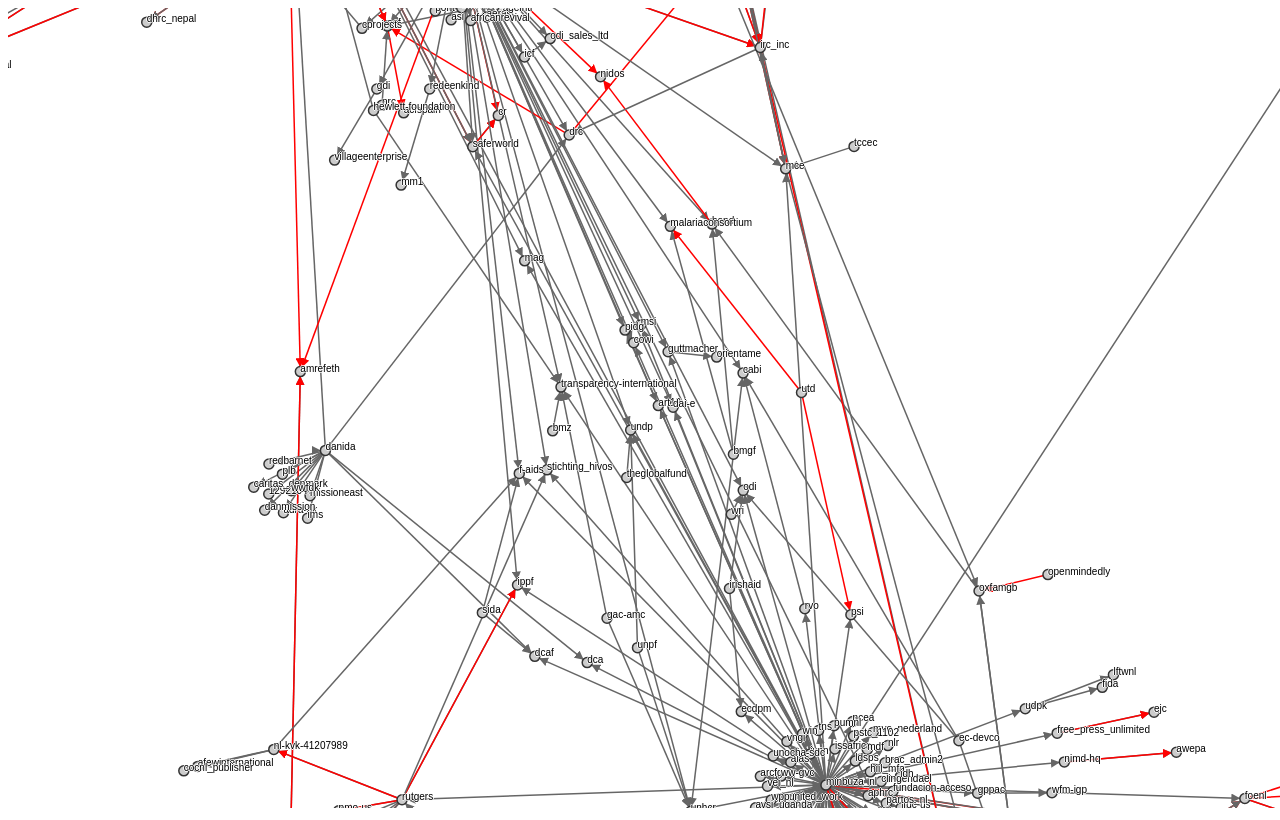
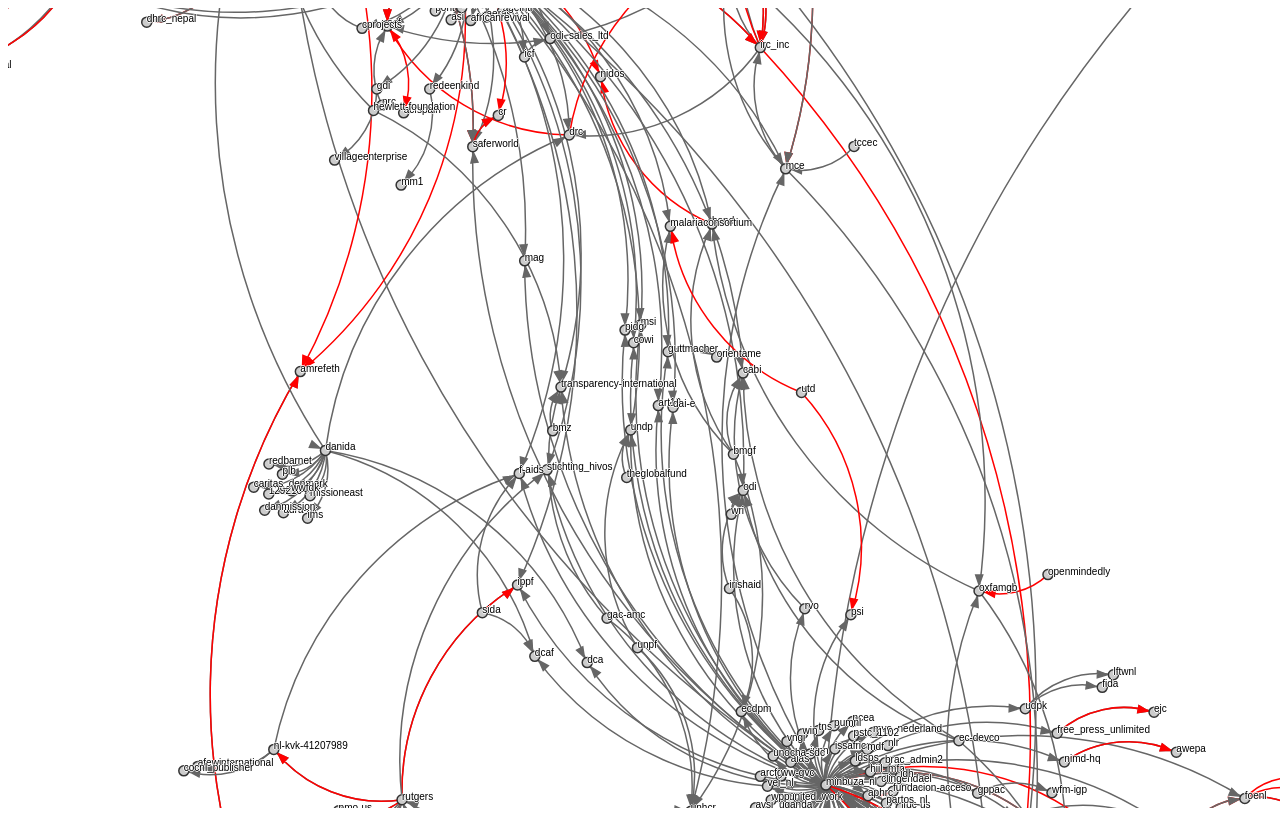
Before and after one commit to andylolz/traceability, a plain HTML site: page index.html in a window 1280 px wide. Drawn offline with nearby package versions, Linux system fonts and the light colour scheme; animation ran at ten frames a second.

Commit message:
Fix paths in IE

```diff
--- a/index.html
+++ b/index.html
@@ -3,21 +3,14 @@
 <style>
 
 .link {
-  fill: none;
+  fill: #666;
   stroke: #666;
   stroke-width: 1.5px;
 }
 
-#downstream {
-  fill: red;
-}
-
-#upstream {
-  fill: #666;
-}
-
 .link.downstream {
   stroke: red;
+  fill: red;
 }
 
 .nodes circle {
@@ -80,23 +73,12 @@ d3.json("links.json", function (links) {
     var g = svg.append("g")
         .attr("class", "everything");
 
-  // Per-type markers, as they don't inherit styles.
-  svg.append("defs").selectAll("marker")
-      .data(["downstream", "upstream"])
-    .enter().append("marker")
-      .attr("id", function(d) { return d; })
-      .attr("viewBox", "0 -5 10 10")
-      .attr("refX", 15)
-      .attr("refY", 0)
-      .attr("markerWidth", 6)
-      .attr("markerHeight", 6)
-      .attr("orient", "auto")
-    .append("path")
-      .attr("d", "M0,-5L10,0L0,5");
-
     //draw lines for the links
     var path = g.append("g")
           .attr("class", "links")
+          .attr("fill", function(d) { return "none"; })
+          .attr("stroke-width", function(d) { return "1.5px"; })
+          .attr("stroke", function(d) { return "#666"; })
         .selectAll("path")
         .data(links)
         .enter().append("path")
@@ -166,6 +148,18 @@ d3.json("links.json", function (links) {
     }
 
     function tickActions() {
+      path.attr("d", function(d) {
+        var dx = d.target.x - d.source.x,
+            dy = d.target.y - d.source.y,
+            dr = Math.sqrt(dx * dx + dy * dy),
+            theta = Math.atan2(dy, dx) + Math.PI / 7.85,
+            d90 = Math.PI / 2,
+            dtxs = d.target.x - 6 * Math.cos(theta),
+            dtys = d.target.y - 6 * Math.sin(theta);
+        return "M" + d.source.x + "," + d.source.y + "A" + dr + "," + dr + " 0 0 1," + d.target.x + "," + d.target.y + "A" + dr + "," + dr + " 0 0 0," + d.source.x + "," + d.source.y + "M" + dtxs + "," + dtys +  "l" + (3.5 * Math.cos(d90 - theta) - 10 * Math.cos(theta)) + "," + (-3.5 * Math.sin(d90 - theta) - 10 * Math.sin(theta)) + "L" + (dtxs - 3.5 * Math.cos(d90 - theta) - 10 * Math.cos(theta)) + "," + (dtys + 3.5 * Math.sin(d90 - theta) - 10 * Math.sin(theta)) + "z";
+      });
+
+
         //update circle positions each tick of the simulation
            node
             .attr("cx", function(d) { return d.x; })
@@ -174,8 +168,6 @@ d3.json("links.json", function (links) {
            text
             .attr("x", function(d) { return d.x; })
             .attr("y", function(d) { return d.y; });
-
-        path.attr("d", function(d) { return "M" + d.source.x + "," + d.source.y + " " + d.target.x + "," + d.target.y; });
     }
 });
 </script>
```
